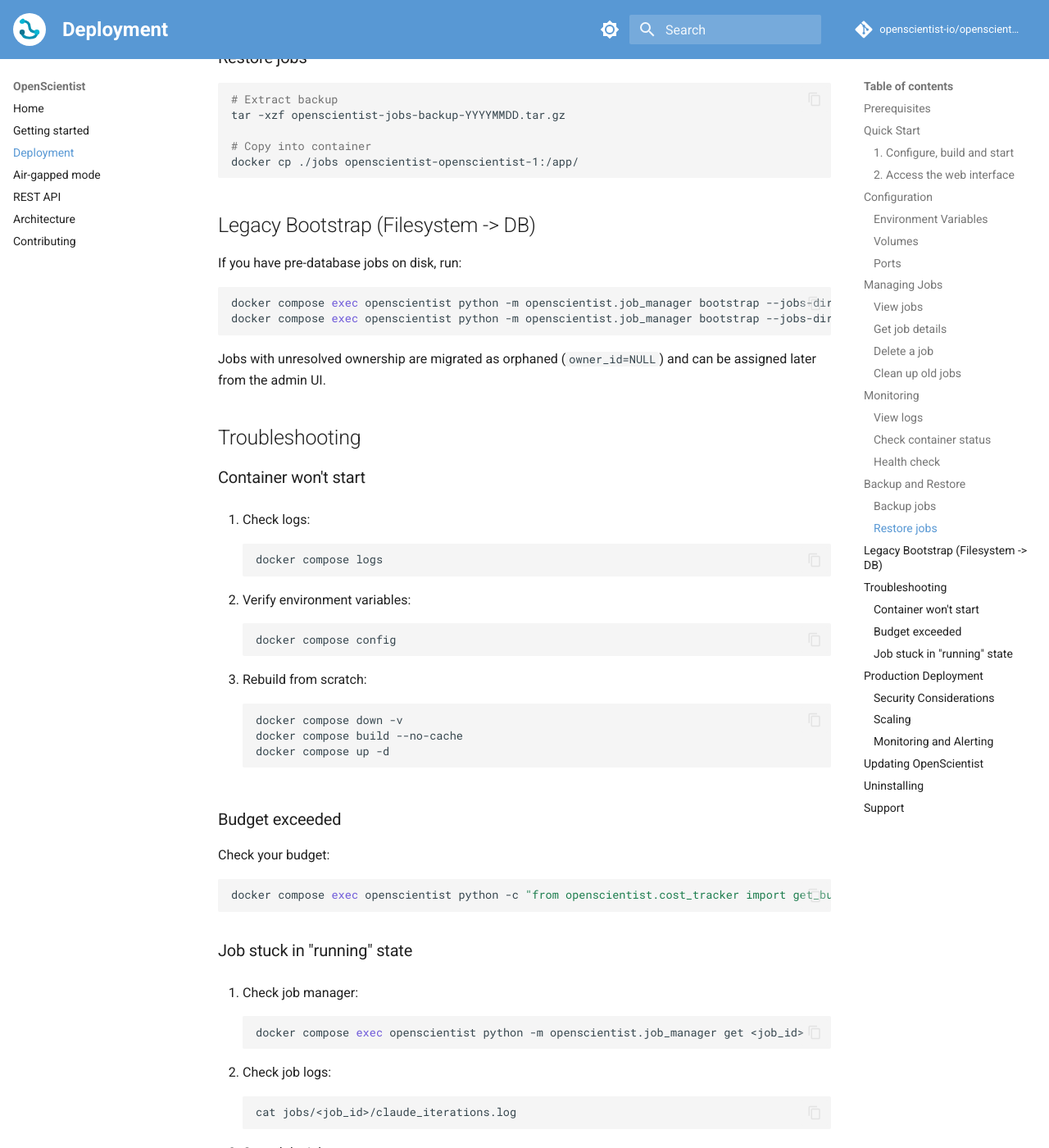
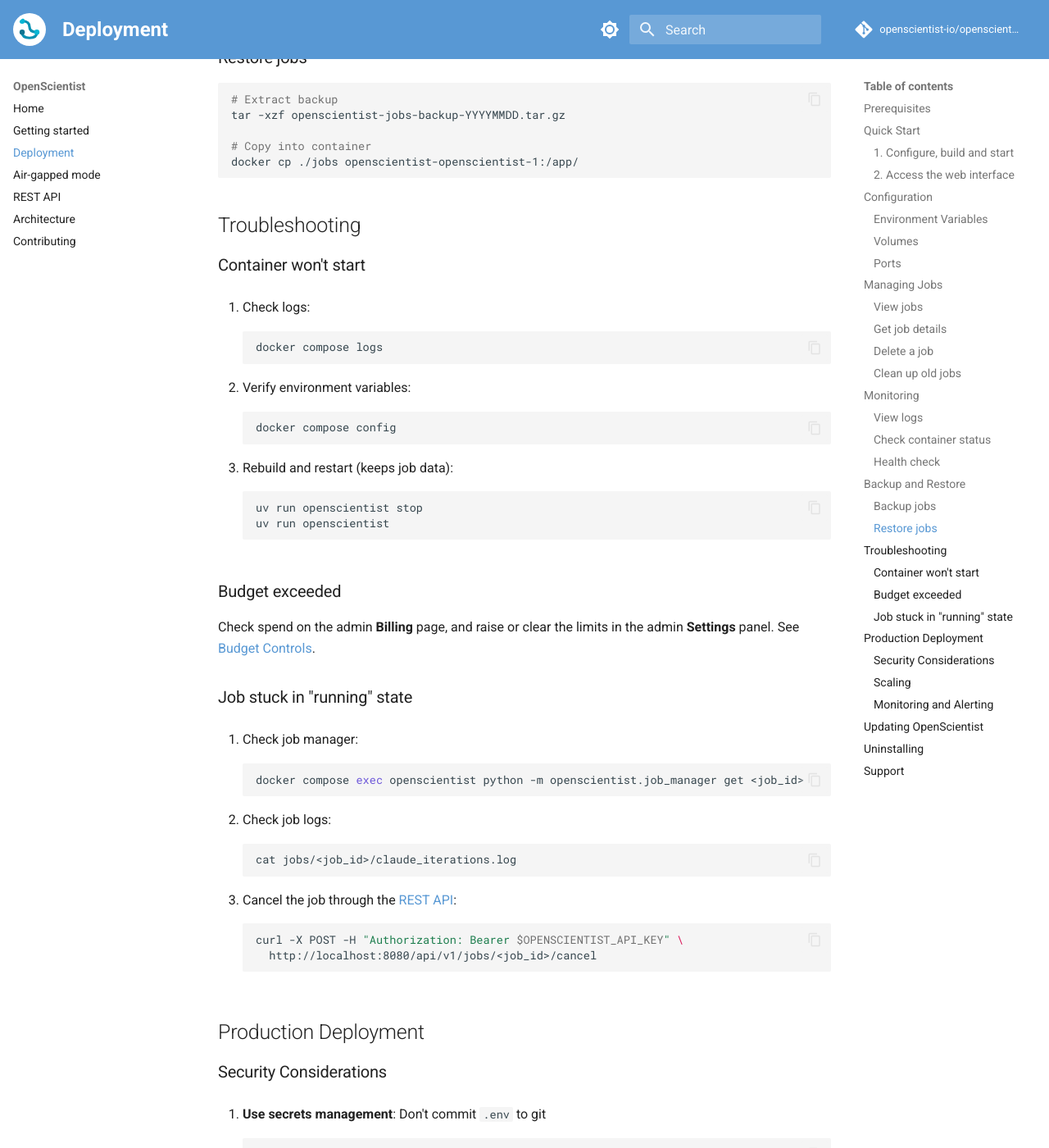
Before and after one commit to openscientist-io/openscientist-docs, an MkDocs documentation site: the page built from docs/deployment.md, in a window 1280 px wide and 1400 px high, scrolled down 2697 px. Shown: the whole window at 82% size. Built offline with MkDocs 1.6.1 and Material for MkDocs 9.7.7, drawn with Linux system fonts in a browser that asks for light colours; comment, search, counter and statistics services are not loaded; some of the changed text lies outside the part shown.

Commit message:
Fix stale troubleshooting commands in deployment.md
Co-Authored-By: Claude Opus 5.5 <noreply@anthropic.com>

````diff
--- a/docs/deployment.md
+++ b/docs/deployment.md
@@ -124,18 +124,6 @@ tar -xzf openscientist-jobs-backup-YYYYMMDD.tar.gz
 docker cp ./jobs openscientist-openscientist-1:/app/
 ```
 
-## Legacy Bootstrap (Filesystem -> DB)
-
-If you have pre-database jobs on disk, run:
-
-```bash
-docker compose exec openscientist python -m openscientist.job_manager bootstrap --jobs-dir /app/jobs --dry-run
-docker compose exec openscientist python -m openscientist.job_manager bootstrap --jobs-dir /app/jobs
-```
-
-Jobs with unresolved ownership are migrated as orphaned (`owner_id=NULL`) and
-can be assigned later from the admin UI.
-
 ## Troubleshooting
 
 ### Container won't start
@@ -150,20 +138,15 @@ can be assigned later from the admin UI.
    docker compose config
    ```
 
-3. Rebuild from scratch:
+3. Rebuild and restart (keeps job data):
    ```bash
-   docker compose down -v
-   docker compose build --no-cache
-   docker compose up -d
+   uv run openscientist stop
+   uv run openscientist
    ```
 
 ### Budget exceeded
 
-Check your budget:
-
-```bash
-docker compose exec openscientist python -c "from openscientist.cost_tracker import get_budget_info; print(get_budget_info())"
-```
+Check spend on the admin **Billing** page, and raise or clear the limits in the admin **Settings** panel. See [Budget Controls](getting-started.md#budget-controls).
 
 ### Job stuck in "running" state
 
@@ -177,9 +160,10 @@ docker compose exec openscientist python -c "from openscientist.cost_tracker imp
    cat jobs/<job_id>/claude_iterations.log
    ```
 
-3. Cancel the job:
+3. Cancel the job through the [REST API](api.md):
    ```bash
-   docker compose exec openscientist python -c "from openscientist.job_manager import JobManager; JobManager().cancel_job('<job_id>')"
+   curl -X POST -H "Authorization: Bearer $OPENSCIENTIST_API_KEY" \
+     http://localhost:8080/api/v1/jobs/<job_id>/cancel
    ```
 
 ## Production Deployment
````
